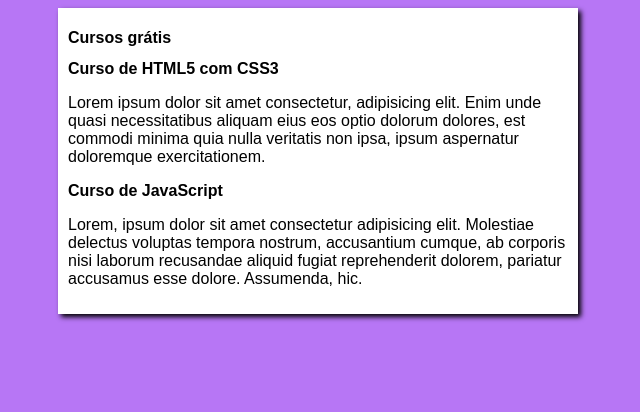
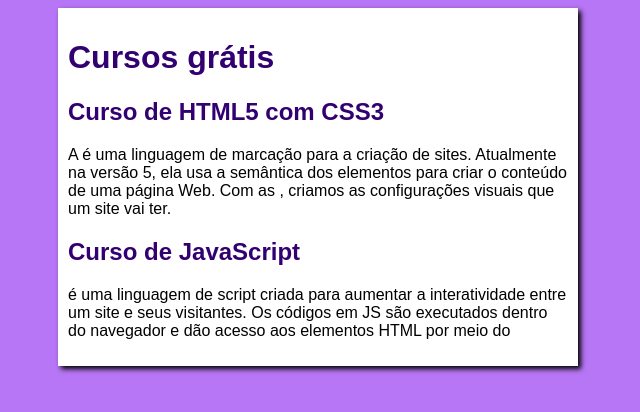
Before and after one commit to Phbataglia/Projeto-site, a plain HTML site: page index.html in a window 1280 px wide. Shown: the whole page, without its empty margins (322-962 px from the left). Drawn offline with Linux system fonts and the light colour scheme.

```diff
--- a/estilos/style.css
+++ b/estilos/style.css
@@ -5,7 +5,6 @@
 
 body {
     background-color: rgb(183, 118, 245);
-
 }
 
 main {
@@ -15,3 +14,13 @@ main {
     padding: 10px;
     box-shadow: 3px 3px 5px black;
 }
+
+h1 {
+    font-size: 2em;
+    color: rgb(50, 0, 112);
+}
+
+h2 {
+    font-size: 1.5em;
+    color: rgb(50, 0, 112);
+}
--- a/index.html
+++ b/index.html
@@ -14,11 +14,13 @@
         </header>
         <article>
             <h2>Curso de HTML5 com CSS3</h2>
-            <p>Lorem ipsum dolor sit amet consectetur, adipisicing elit. Enim unde quasi necessitatibus aliquam eius eos optio dolorum dolores, est commodi minima quia nulla veritatis non ipsa, ipsum aspernatur doloremque exercitationem.</p>
+            <p>A é uma linguagem de marcação para a criação de sites. Atualmente na versão 5, ela usa a semântica dos elementos para criar o conteúdo de uma página Web. Com as , criamos as configurações visuais que um site vai ter.</p>
+            <p></p>
         </article>
         <article>
             <h2>Curso de JavaScript</h2>
-            <p>Lorem, ipsum dolor sit amet consectetur adipisicing elit. Molestiae delectus voluptas tempora nostrum, accusantium cumque, ab corporis nisi laborum recusandae aliquid fugiat reprehenderit dolorem, pariatur accusamus esse dolore. Assumenda, hic.</p>
+            <p>é uma linguagem de script criada para aumentar a interatividade entre um site e seus visitantes. Os códigos em JS são executados dentro do navegador e dão acesso aos elementos HTML por meio do</p>
+            <p></p>
         </article>
 
     </main>
```
Also changed, not shown: imagens/btn-back.png (added), imagens/curso-em-video-cor.png (added), imagens/curso-em-video-pb.png (added), imagens/curso-html-css.png (added), imagens/curso-javascript.png (added).
